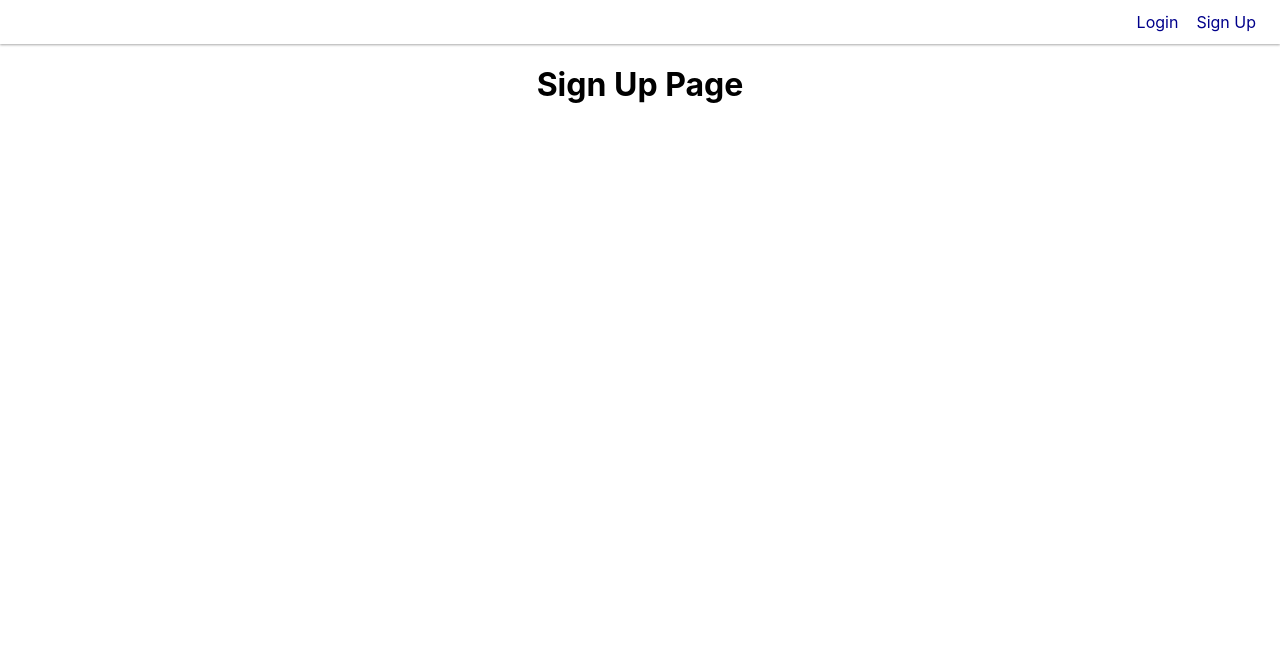
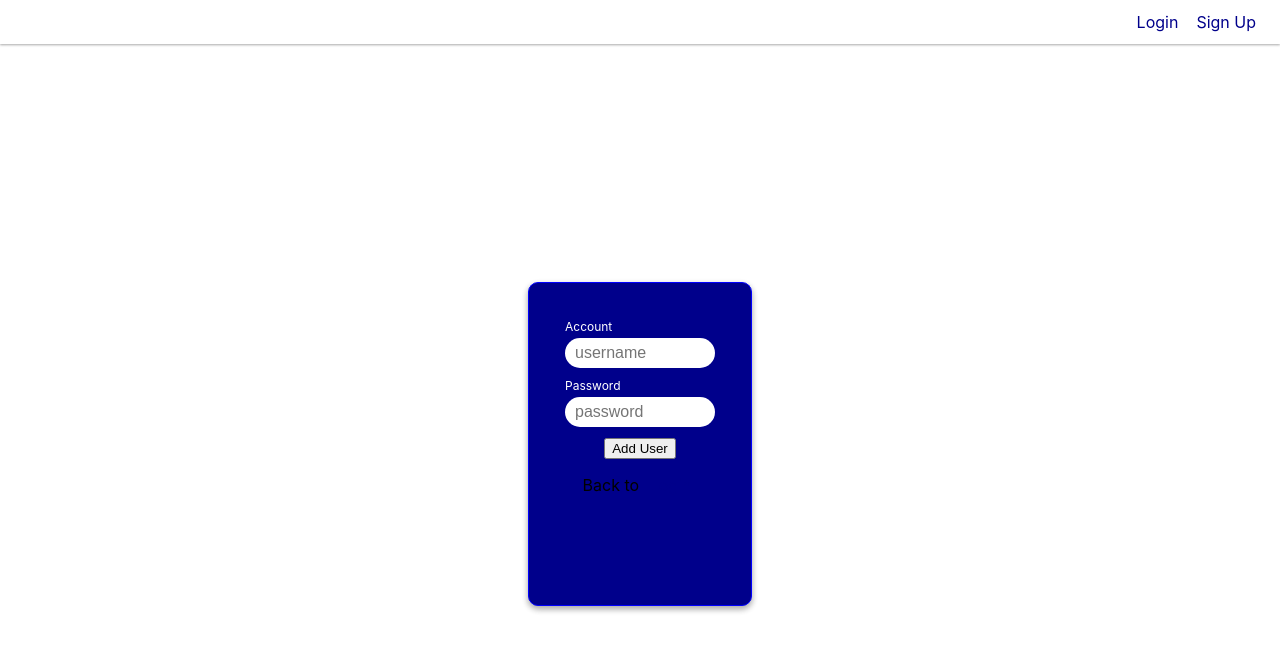
Before and after one commit to team-wunderlist/FrontEnd-UI, a React (Create React App) app in the folder wunderlist/: page /signup in a window 1280 px wide. Shown: the top 652 px of the page. Built offline with nearby package versions, Linux system fonts and the light colour scheme.

Commit message:
made a register form

```diff
--- a/wunderlist/src/App.css
+++ b/wunderlist/src/App.css
@@ -31,10 +31,30 @@ a {
     align-items: center;
   }
 
+.addUser-form {
+    width: 100%;
+    height: 100%;
+    display: flex;
+    justify-content: center;
+    align-items: center;
+}
+
+.addUser-form form {
+    display: flex;
+    flex-flow: column nowrap;
+    border: 1px solid blue;
+    width: 150px;
+    height: 250px;
+    padding: 36px;
+    background-color: darkblue;
+    border-radius: 10px;
+    box-shadow: 0 3px 6px rgba(0, 0, 0, 0.16), 0 3px 6px rgba(0, 0, 0, 0.23);
+}
+
 form {
     display: flex;
     flex-flow: column nowrap;
-    border: 1 px solid blue;
+    border: 1px solid blue;
     width: 150px;
     height: 250px;
     padding: 36px;
--- a/wunderlist/src/App.js
+++ b/wunderlist/src/App.js
@@ -22,10 +22,10 @@ function App() {
             <Link to = '/tasks' >Tasks</Link>
           </li> */}
         </ul>
-      <Route exact path = '/' component = {Todos} />
+      <Route exact path = '/' component = {Signup} />
       <Route exact path = '/login' component = {Login}/>
       <Route exact path = '/signup' component = {Signup} />
-      {/* <PrivateRoute  /> */}
+      <PrivateRoute exact path = '/tasks' component = {Todos} />
 
       </div>
     </Router>
--- a/wunderlist/src/actions/index.js
+++ b/wunderlist/src/actions/index.js
@@ -11,6 +11,26 @@ export const login = creds => dispatch => {
         localStorage.setItem('token', res.data.token);
         dispatch ({ type: LOGIN_SUCCESS, payload: res.data.token})
     })
+}
+
+// Register New User Action Types
+
+export const ADD_USER_START = 'ADD_USER_START';
+export const ADD_USER_SUCCESS = 'ADD_USER_SUCCESS';
+export const ADD_USER_FAILURE = 'ADD_USER_FAILURE';
+
+// Register New User Action Types
+
+export const addUser = credentials => dispatch => {
+    dispatch({ type: ADD_USER_START });
+        axios
+        .post('http://backend-wunderlist.herokuapp.com/api/auth/register', credentials)
+        .then(res => {
+            dispatch({ type: ADD_USER_SUCCESS, payload: res.data })
+        })
+        .catch(err => {
+            dispatch({ type: ADD_USER_FAILURE, payload: 'A user with that username already exists.' })
+        })
 }
 
 export const FETCHING_START = 'FETHCING_START';
--- a/wunderlist/src/components/Signup.js
+++ b/wunderlist/src/components/Signup.js
@@ -1,12 +1,79 @@
 import React from 'react';
+import { connect } from 'react-redux';
+import { Link } from 'react-router-dom';
 
+import { addUser } from '../actions';
 
-function Signup() {
-    return (
-        <div className= 'signUp-wrapper'>
-            <h1>Sign Up Page</h1>
-        </div>
-    )
+class Signup extends React.Component {
+    state = {
+        credentials:  {
+            username: '',
+            password: ''
+        }
+    }
+
+    handleChange = event => {
+        this.setState({
+            credentials: {
+                ...this.state.credentials,
+                [event.target.name]: event.target.value
+            }
+        })
+    }
+
+    addUser = event => {   // Make sure this matches your actions
+        event.preventDefault();
+        this.props.addUser(this.state.credentials)
+        this.setState({
+            credentials: {
+                username: '',
+                password: ''
+            }
+        })
+    }
+
+    render() {
+        return (
+
+            <div className="addUser-form">
+
+                <form  onSubmit={this.addUser}>
+                    <label for ='username'> Account </label>
+                    <input
+                        id="username"
+                        type="text"
+                        name="username"
+                        value={this.state.credentials.username}
+                        placeholder="username"
+                        onChange={this.handleChange}
+                    />
+                    <label for ='password'> Password </label>
+                    <input
+                        id="password"
+                        type="password"
+                        name="password"
+                        value={this.state.credentials.password}
+                        placeholder="password"
+                        onChange={this.handleChange}
+                    />
+                    <div>
+                        <button type="submit">
+                            {this.props.addingUser ? ('Adding user...') : ('Add User')}
+                        </button>
+                        <p>Back to <Link to="/">Login</Link></p>
+                    </div>
+                </form>
+            </div>
+        )
+    }
 }
 
-export default Signup;
+const mapStateToProps = state => { //add your props here
+    return {
+        addingUser: state.addingUser,
+        userAdded: state.userAdded,
+        addUserFailure: state.addUserFailure
+    }
+}
+
+export default connect(mapStateToProps, {addUser})(Signup);
--- a/wunderlist/src/reducers/index.js
+++ b/wunderlist/src/reducers/index.js
@@ -9,7 +9,10 @@ import {
     ADDING_TO_FAILURE,
     DELETING_TODO,
     DELETING_TODO_SUCCESS,
-    DELETING_TODO_FAILURE
+    DELETING_TODO_FAILURE,
+    ADD_USER_START,
+    ADD_USER_SUCCESS,
+    ADD_USER_FAILURE
 } from '../actions'
 
 const intialState = {
@@ -19,7 +22,10 @@ const intialState = {
     addingTodo: false,
     updatingTodo: false,
     deletingTodo: false,
+    addingUser: false,
     error: null,
+    userAdded: false,
+    addUserFailure: null,
     token: localStorage.getItem('token')
 }
 
@@ -82,7 +88,31 @@ const reducer = (state = intialState, action) => {
                 deletingTodo: false,
                 error: action.payload
             };
-        default:
+
+        case ADD_USER_START:
+            return {
+                ...state,
+                addingUser: true,
+                userAdded: false,
+                addUserFailure: null
+            }
+
+        case ADD_USER_SUCCESS:
+            return {
+                ...state,
+                addingUser: false,
+                userAdded: true,
+                addUserFailure: null
+            }
+
+        case ADD_USER_FAILURE:
+            return {
+                ...state,
+                addingUser: false,
+                userAdded: false,
+                addUserFailure: action.payload
+            }
+            default:
             return state;
     }
 };
```
